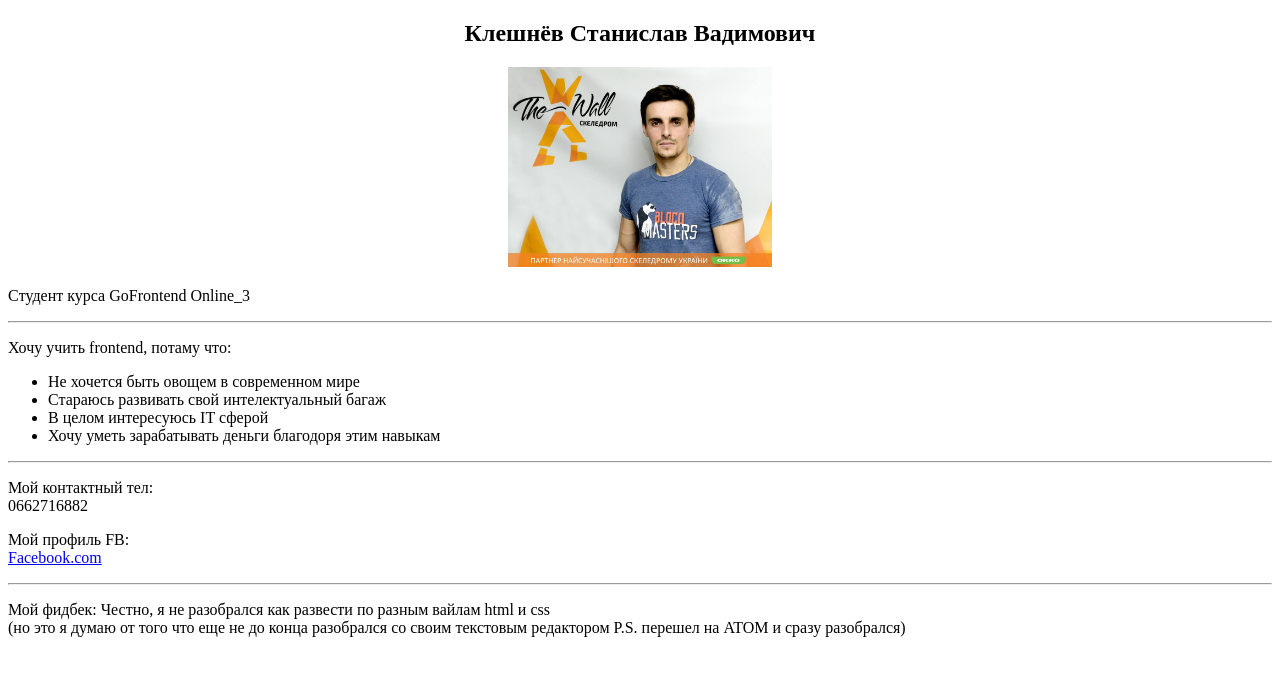
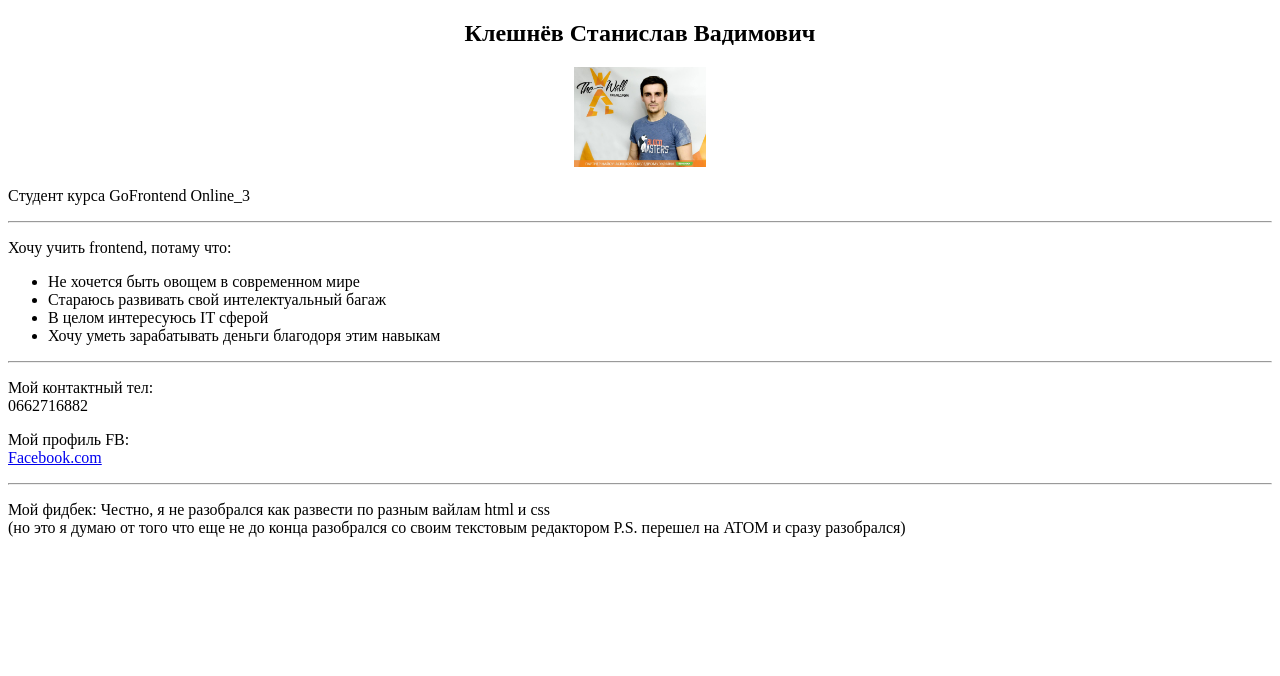
Before and after one commit to stas763/home-work-01-03-2016, a plain HTML site: page index.html in a window 1280 px wide. Drawn offline with Linux system fonts and the light colour scheme; files that its build step writes are made by us from their sources.

Commit message:
many changes

```diff
--- a/index.html
+++ b/index.html
@@ -13,7 +13,7 @@
      <h2 align="center"> Клешнёв Станислав Вадимович </h2>
   </p>
   <p class="fig"><img src="myphoto.jpg"
-    height="200"
+    height="100"
     alt="Stas Kleshnov foto"
     title="Stas Kleshnov">
   </p>
--- a/style.css
+++ b/style.css
@@ -1,3 +1,2 @@
-
-  .fig {text-align: center;
-}
+.fig {text-align: center;}
+.aled {color: #00FF00;}
```
Also changed, not shown: daily_report.html (deleted, +0 -1 lines).
